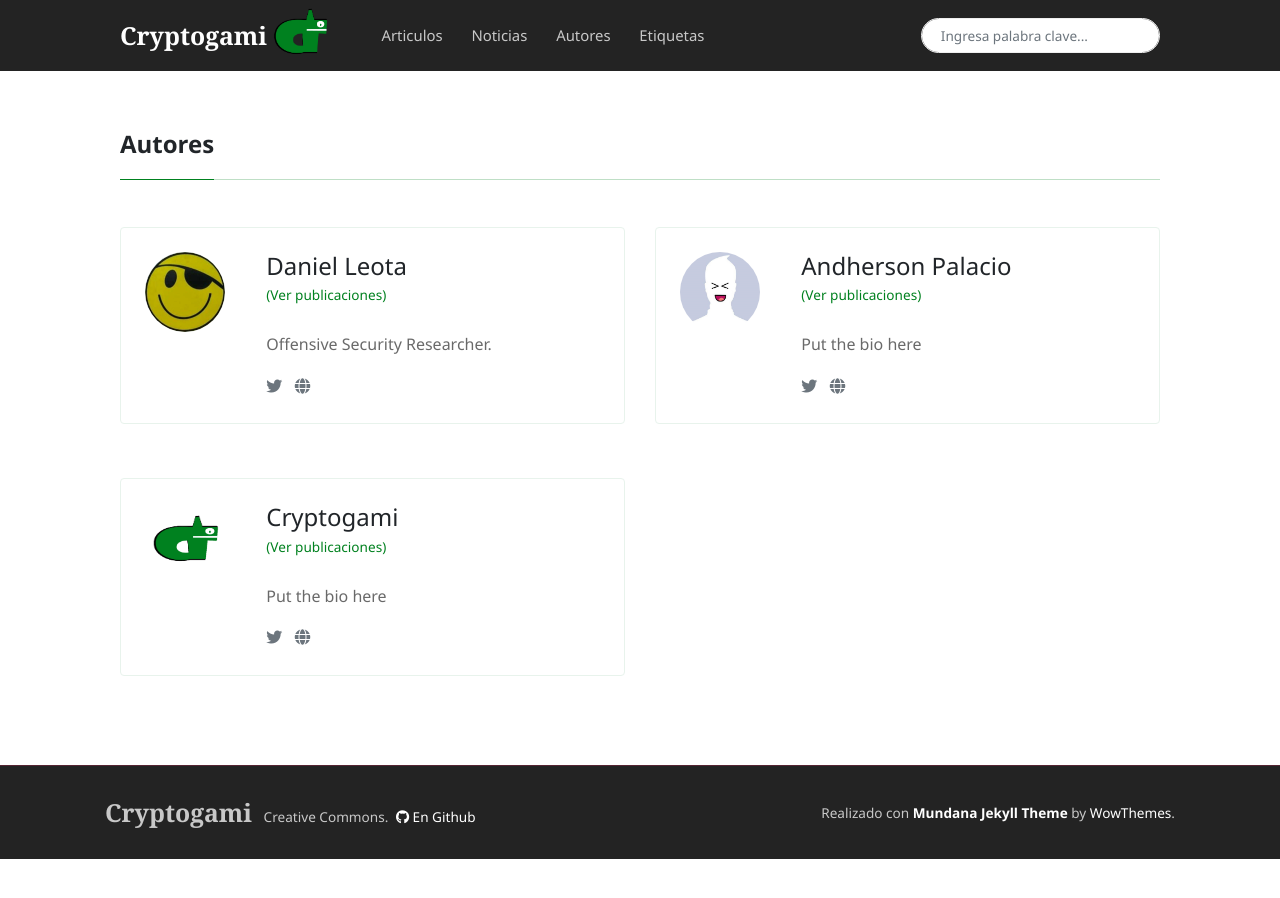
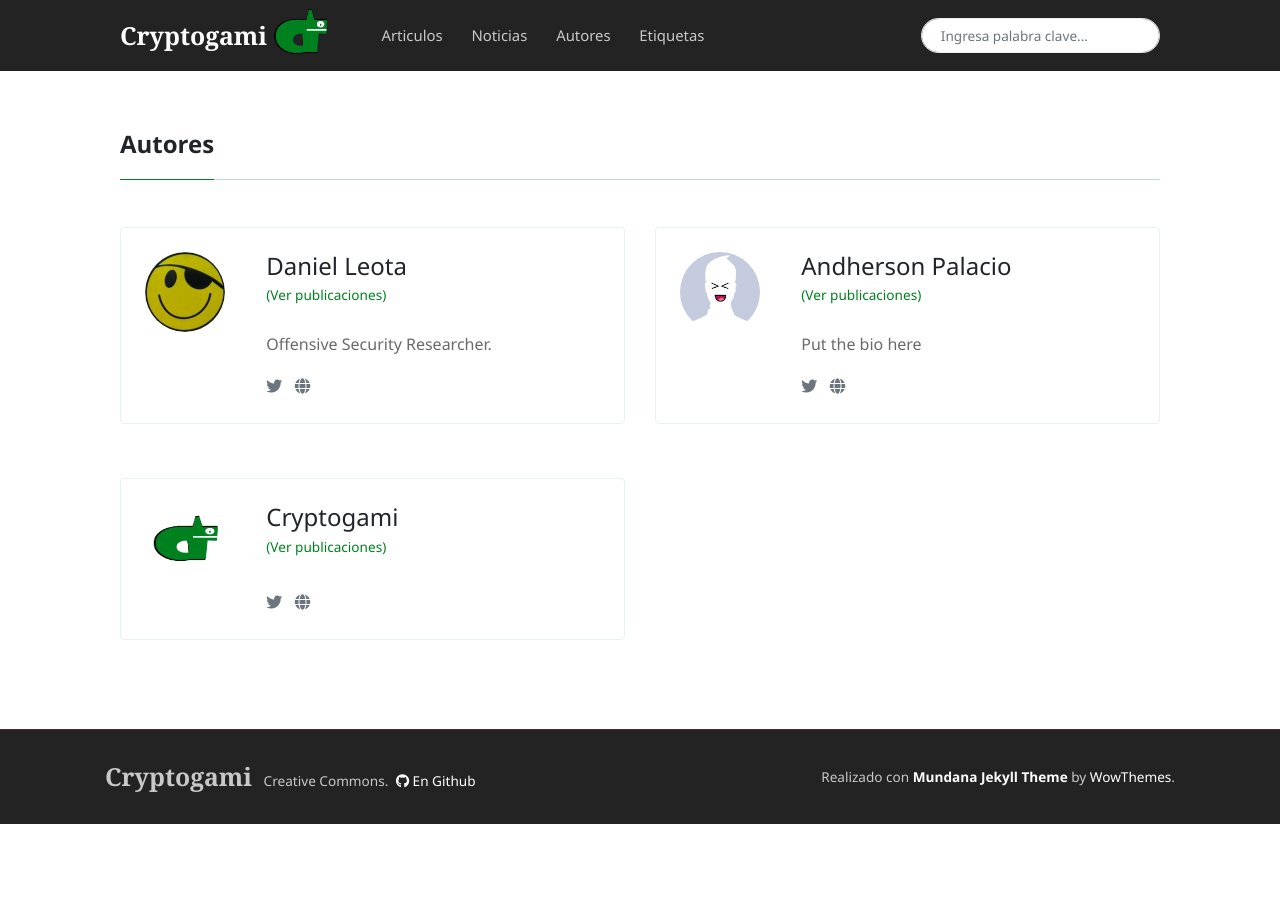
Before and after one commit to cryptogami/blog, a Jekyll site: the page built from _pages/authors-list.html, in a window 1280 px wide. Built offline with Jekyll 4.4.1, drawn with Linux system fonts in a browser that asks for light colours; nearby versions of some CDN libraries.

Commit message:
Update _config.yml

```diff
--- a/_config.yml
+++ b/_config.yml
@@ -42,7 +42,7 @@ authors:
       name:           cryptogami
       site:           https://github.com/cryptogami
       avatar:         /assets/images/crypto-logo.png
-      bio:            "Put the bio here"
+      bio:            ""
       email:          fakemail@gmail.com
       twitter:        https://twitter.com/wowthemesnet
 
```
